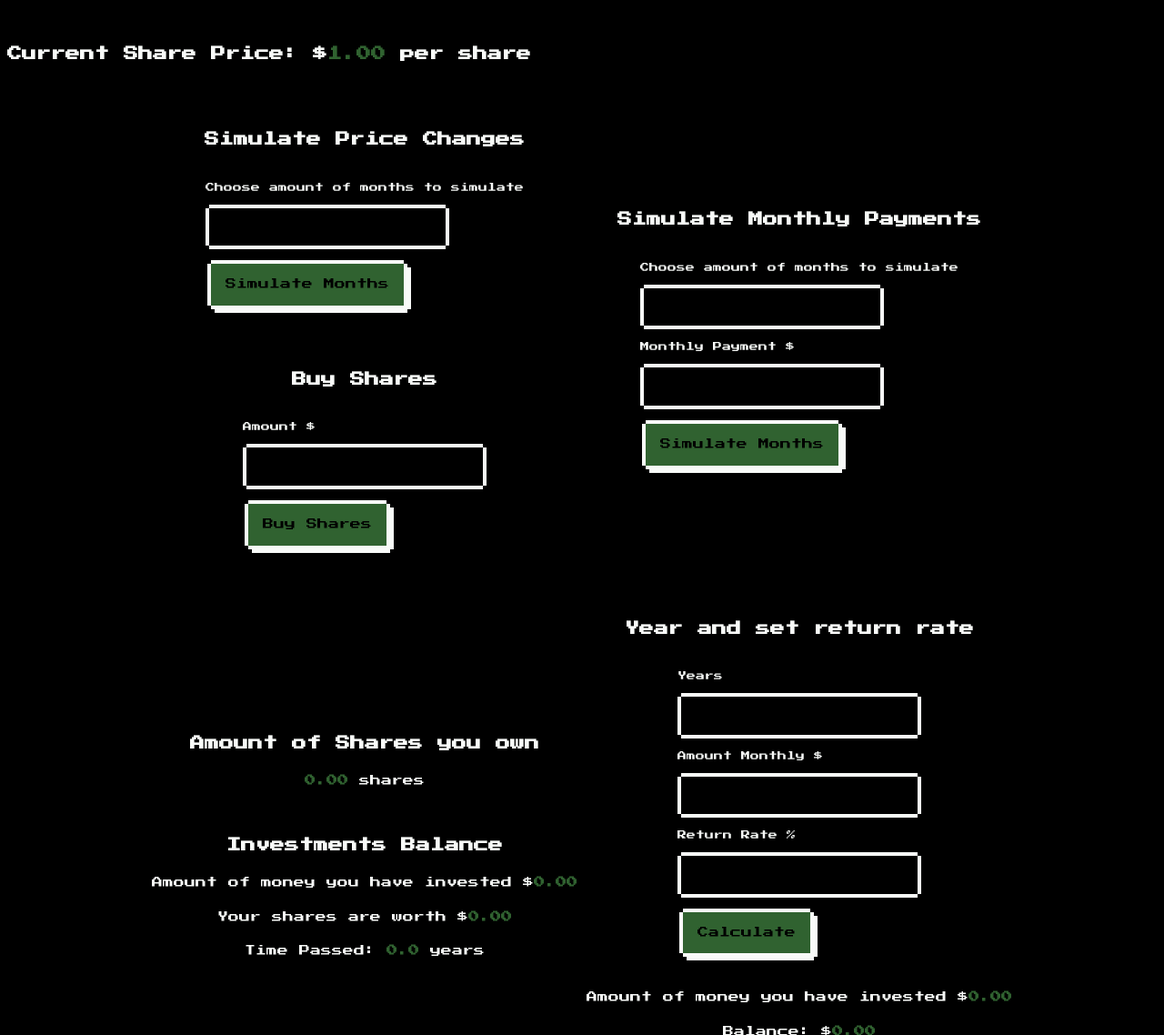
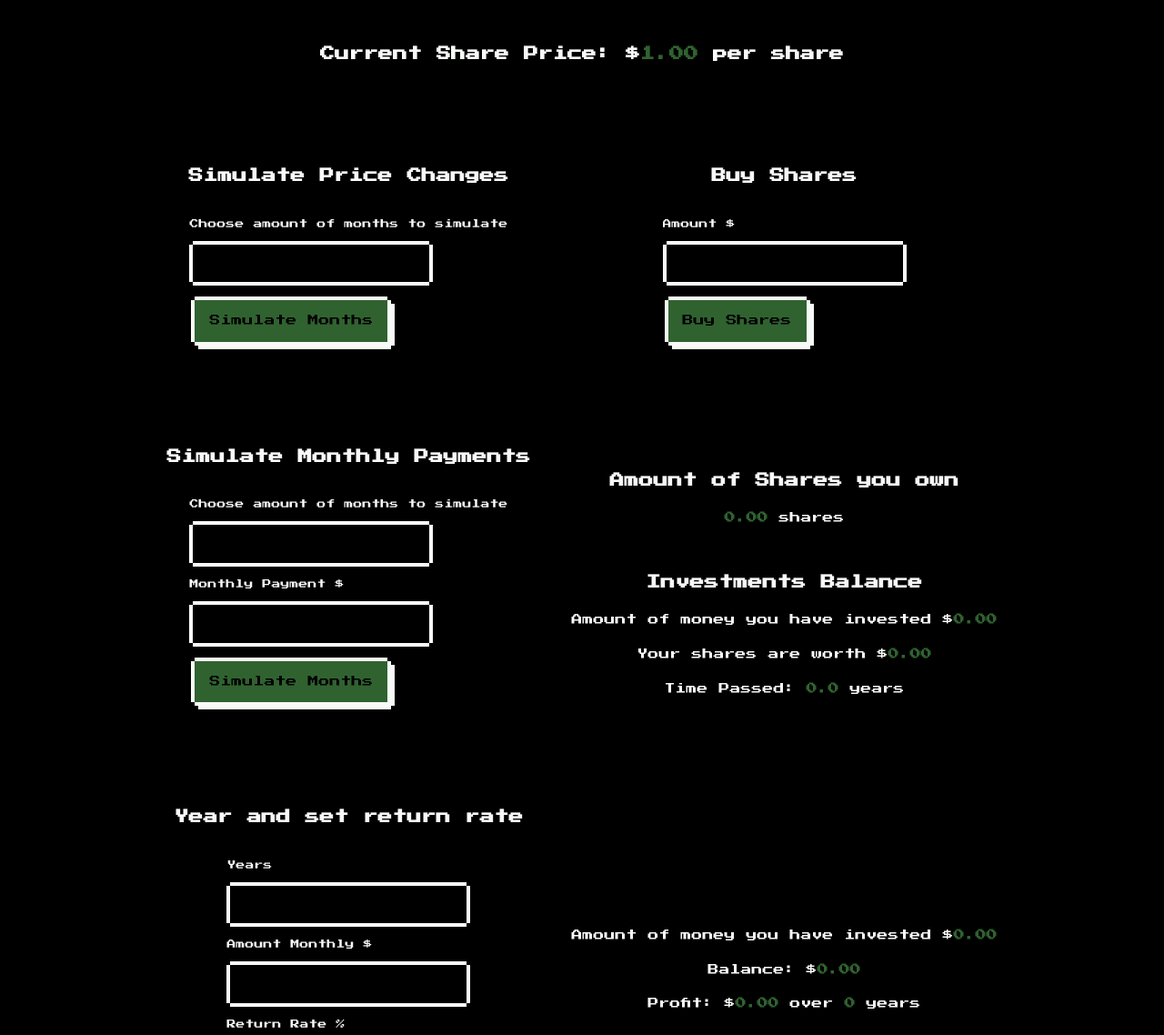
Before and after one commit to offmitch/cpoundint, a plain HTML site: page index.html in a window 1280 px wide. Shown: the top 1138 px of the page at 91% size. Drawn offline with Linux system fonts and the light colour scheme.

Commit message:
Changed Layout

```diff
--- a/index.html
+++ b/index.html
@@ -8,7 +8,10 @@
     <script src="script.js" defer></script>
   </head>
   <body>
+
+<div class="share-price">
     <h1>Current Share Price: $<span id="price">Loading...</span> per share</h1>
+</div>
 
     <div class="container">
       <div>
@@ -18,7 +21,8 @@
           <input type="number" id="months" name="months" step="1" required />
           <button type="submit">Simulate Months</button>
         </form>
-
+        </div>
+        <div>
         <h1>Buy Shares</h1>
         <form id="buy-form">
           <label for="buy-amount">Amount $</label>
@@ -95,6 +99,8 @@
           />
           <button type="submit">Calculate</button>
         </form>
+        </div>
+        <div>
         <p>
           Amount of money you have invested $<span id="invested-amount-year"
             >0.00</span
--- a/styles.css
+++ b/styles.css
@@ -42,10 +42,15 @@ span {
   font-weight: bold;
 }
 
+.share-price {
+  text-align: center;
+  margin-bottom: 40px;
+}
+
 .container {
   display: grid;
   grid-template-columns: auto auto;
-  gap: 10px;
+  gap: 45px;
   padding: 20px;
   align-content: center;
 }
```
